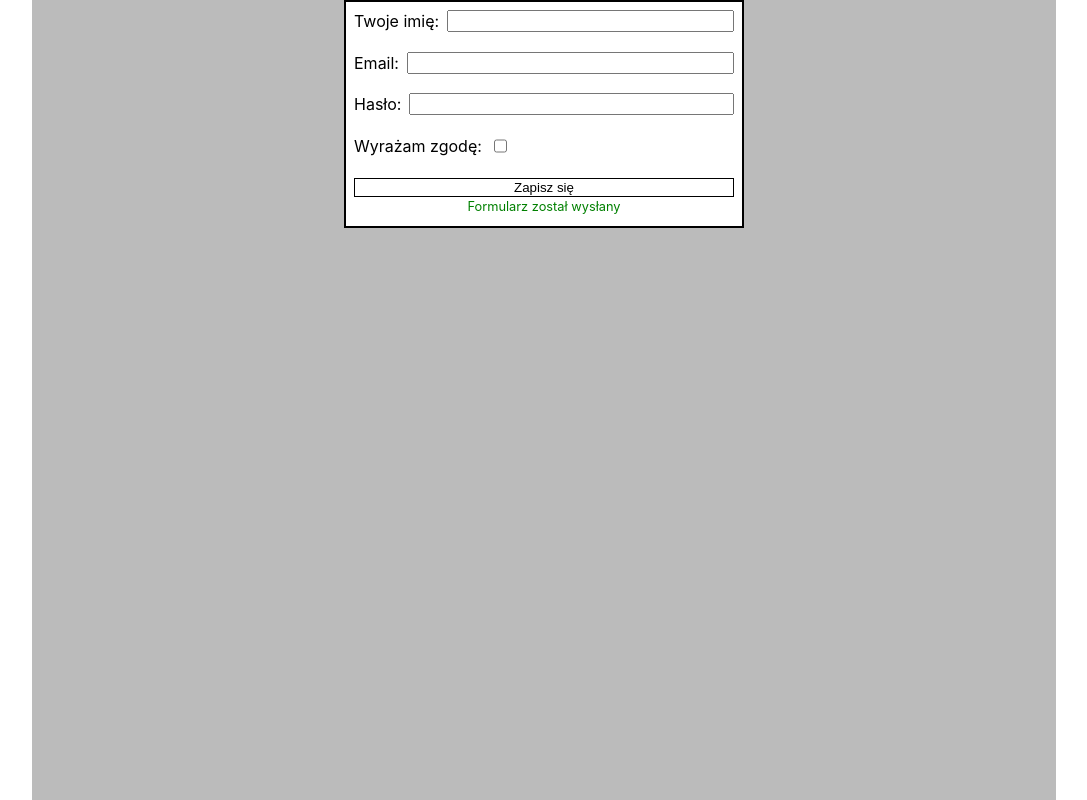
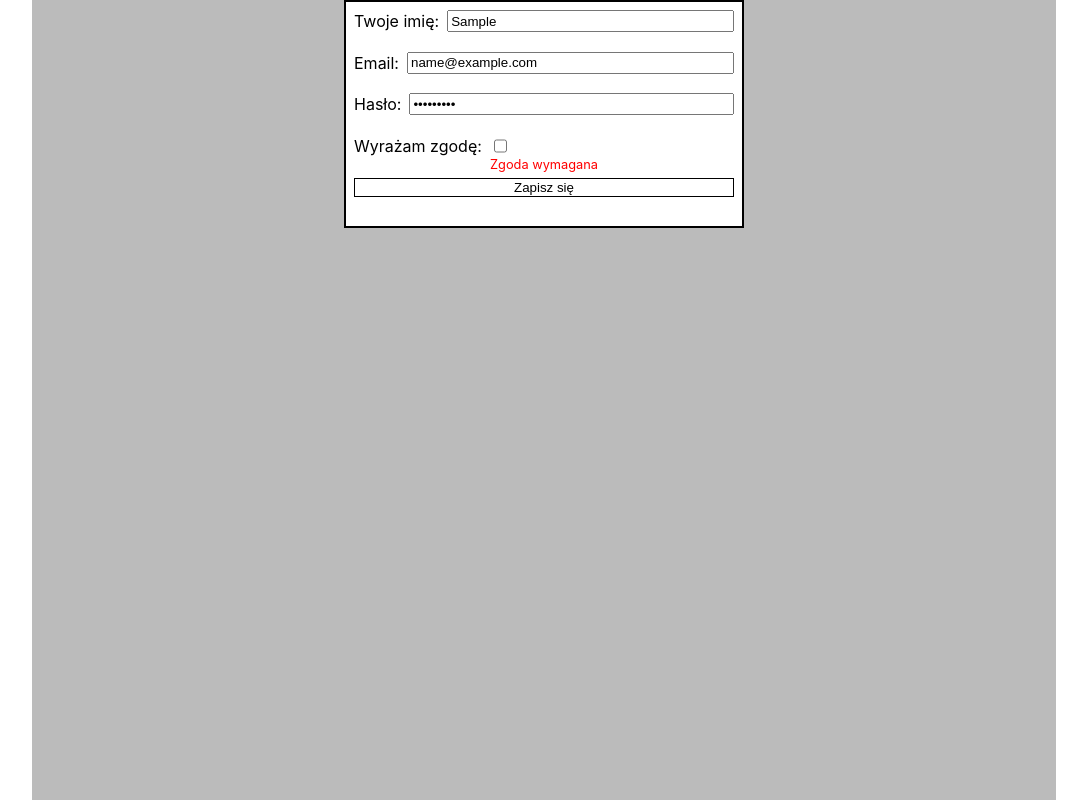
Before and after one commit to seal144/component-form-react, a React (Create React App) app: page / in a window 1280 px wide. Both pictures are taken after typing "Sample", "name@example.com", "Sample123" into the empty fields and a click on the button "Zapisz się". Shown: the whole page, without its empty margins (96-1183 px from the left). Built offline with nearby package versions, Linux system fonts and the light colour scheme; the HTML template or start-up script is replaced by a standard one.

Commit message:
feat: add validation

```diff
--- a/src/components/Form.jsx
+++ b/src/components/Form.jsx
@@ -3,11 +3,6 @@ import React, { useState } from 'react';
 import './Form.scss'
 
 const Form = () => {
-  // const [ userName, setUserName ] = useState('');
-  // const [ email, setEmail] = useState('');
-  // const [ password, setPassword] = useState('');
-  // const [ accept, setAccept] = useState(false);
-  // const [ message, setmessage] = useState('');
   const [ formValues, setFormValues ] = useState({
     userName: '',
     email: '',
@@ -79,11 +74,29 @@ const Form = () => {
   }
 
   const formValidation = () => {
-    let userName = true;
-    let email = true;
-    let password = true;
-    let accept = true;
-    let correct = true;
+    let userName = false;
+    let email = false;
+    let password = false;
+    let accept = false;
+    let correct = false;
+    console.log( formValues)
+    if (formValues.userName.length > 2 && formValues.userName.indexOf(' ') === -1) {
+      userName = true;
+    }
+    if (formValues.email.indexOf('@') !== -1 && formValues.email.indexOf('.' !== -1)) {
+      email = true;
+    }
+    if (formValues.password.length >= 8 && formValues.password.match(/[0-9]/)) {
+      password = true;
+    }
+    if ( formValues.accept === true ) {
+      accept = true;
+    }
+
+    if ( userName && email && password && accept ) {
+      correct = true
+    }
+
     return {
     userName,
     email,
@@ -177,7 +190,7 @@ const Form = () => {
 
       <div className="form__element form__element--error">
         {errors.accept && (
-          <span className = "form__error"> {messages.accept_inccorect} </span>
+          <span className = "form__error"> {messages.accept_incorrect} </span>
         )}
       </div>
 
```
